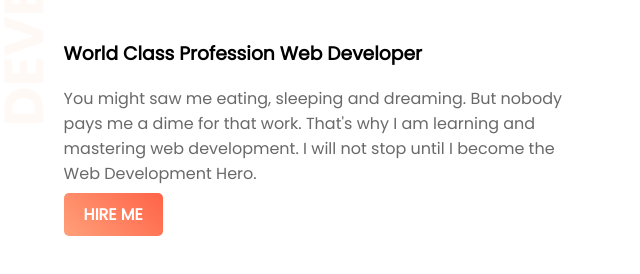
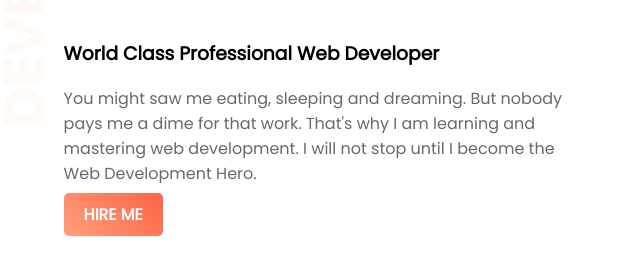
Before and after one commit to MeherunNisaHamim/first-web-portfolio, a plain HTML site: page index.html in a window 1280 px wide. Shown: the part 236-510 px from the top of the page, 26-666 px from the left. Drawn offline with Linux system fonts and the light colour scheme.

Commit message:
First-Web-Portfolio_completed

```diff
--- a/index.html
+++ b/index.html
@@ -12,7 +12,7 @@
 <div class="half-width">
 <h1>Welcome to</h1>
 <h1><span class="orange-highlight">Hamim</span> Website</h1>
-<h3>World Class Profession Web Developer</h3>
+<h3>World Class Professional Web Developer</h3>
 <p>You might saw me eating, sleeping and dreaming. But nobody pays me a dime for that work. That's why I am learning and mastering web development. I will not stop until I become the Web Development Hero.</p>
 <a class="link-button" target="_blank" href="https://www.linkedin.com/in/meherun-nisa-hamim-b5b2541b1">Hire Me</a>
 </div>
```
